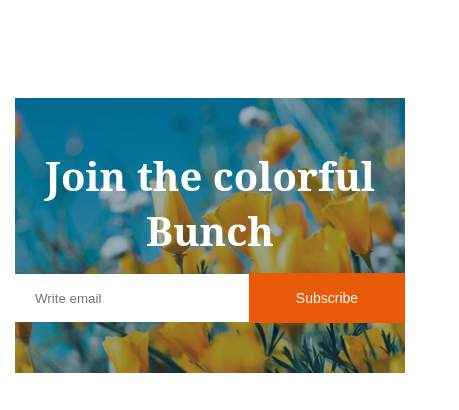
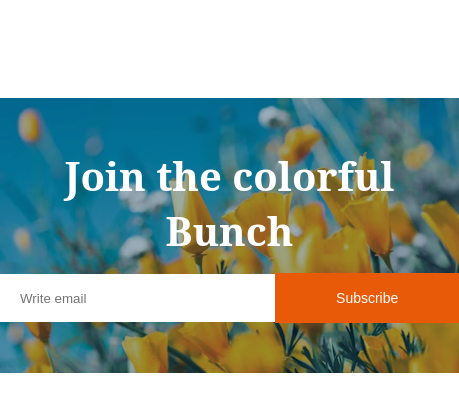
Before and after one commit to Mahfuz5634/Responsive-Flowers-Project, a plain HTML site: page index.html in a window 390 px wide. Shown: the part 4553-4963 px from the top of the page, 459 px wide, since content can reach past the window. Drawn offline with Linux system fonts and the light colour scheme.

Commit message:
modify the feedback section

```diff
--- a/style.css
+++ b/style.css
@@ -396,10 +396,12 @@
     }
 
     .feedback-section{
-        width:100% ;
+        width:459px ;
         height: 275px;
         background-position: center;
-        margin-left: 15px;
+
+
+
 
 }
     .feedback-section button{
```
